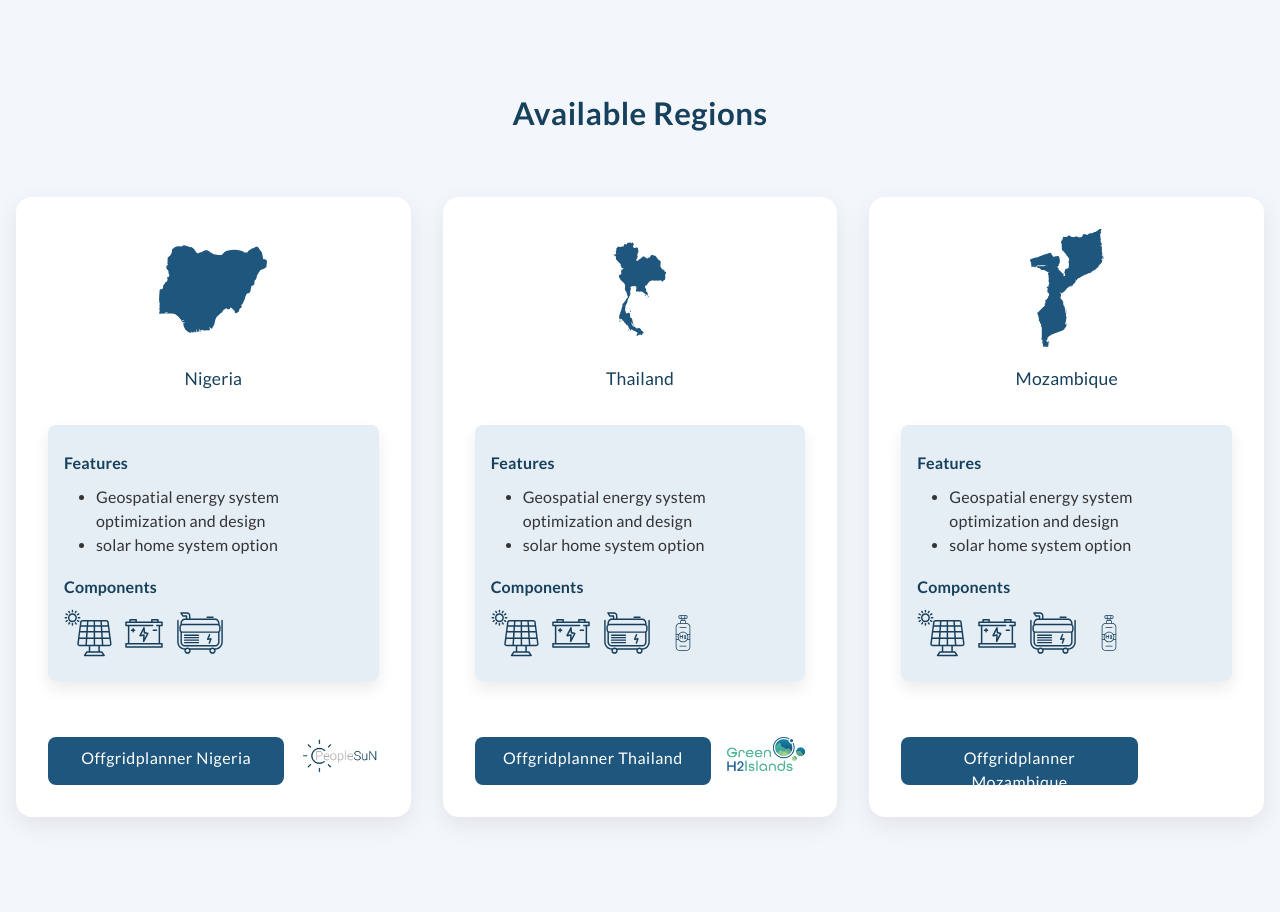
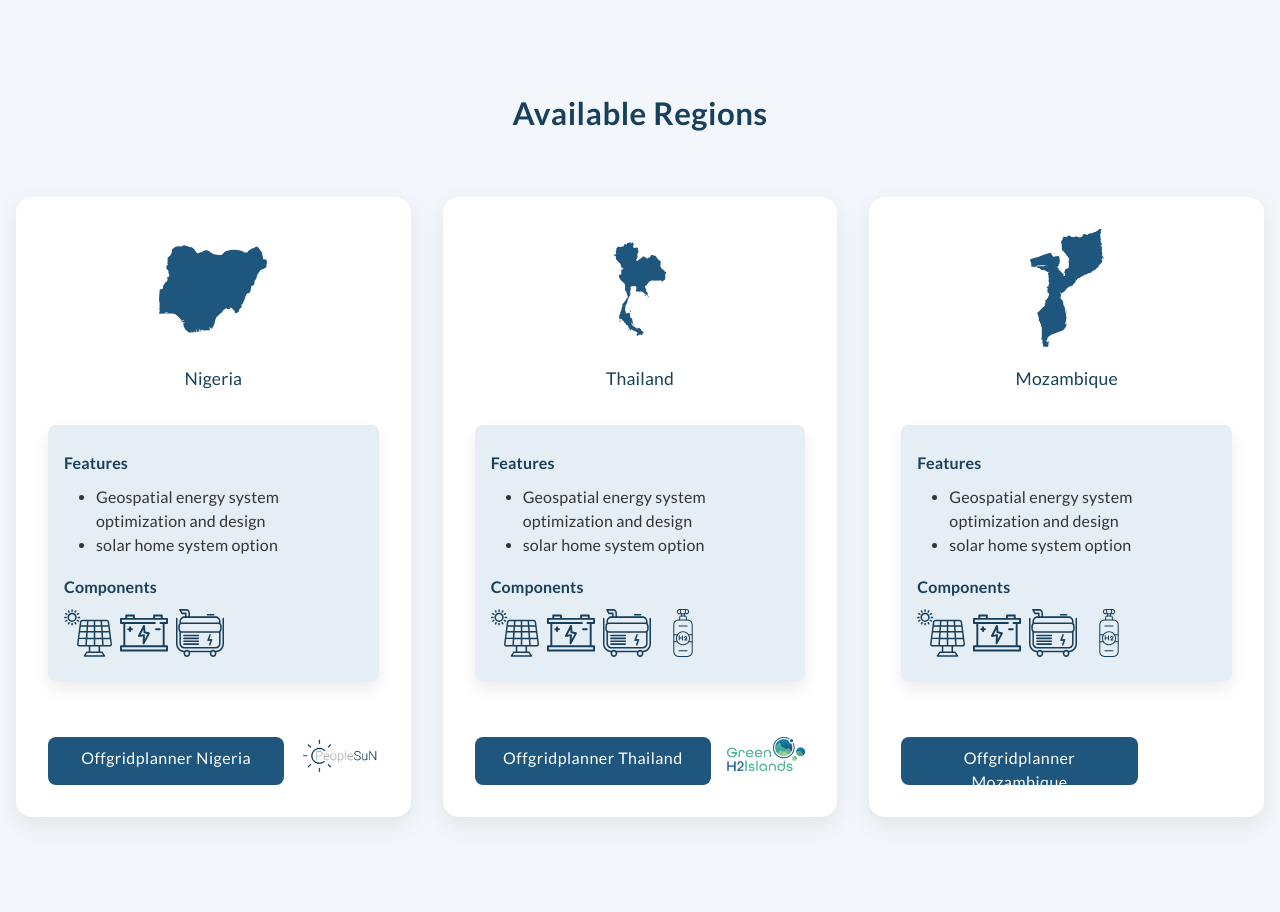
Before and after one commit to rl-institut/offgridplanner-landing, a Flask app: page / in a window 1280 px wide. Shown: the part 645-1557 px from the top of the page. Run offline with Flask 3, Linux system fonts and the light colour scheme; some libraries are stand-ins or nearby versions.

Commit message:
added icons with 1200px height that use full height of their viewbox for more same looking height

```diff
--- a/templates/index.html
+++ b/templates/index.html
@@ -110,9 +110,9 @@
                                 Components
                             </p>
                             <div class="components-list">
-                                <img src="{{ url_for('static', filename='assets/icons/i_pv.svg') }}" title="PV modules" alt="PV modules Icon" class="category-icon">
-                                <img src="{{ url_for('static', filename='assets/icons/i_battery.svg') }}" title="Battery Storage" alt="Battery Storage Icon" class="category-icon">
-                                <img src="{{ url_for('static', filename='assets/icons/i_generator.svg') }}" title="Diesel Generator" alt="Diesel Generator Icon" class="category-icon">
+                                <img src="{{ url_for('static', filename='assets/icons/i_pv_full.svg') }}" title="PV modules" alt="PV modules Icon" class="category-icon">
+                                <img src="{{ url_for('static', filename='assets/icons/i_battery_full.svg') }}" title="Battery Storage" alt="Battery Storage Icon" class="category-icon">
+                                <img src="{{ url_for('static', filename='assets/icons/i_generator_full.svg') }}" title="Diesel Generator" alt="Diesel Generator Icon" class="category-icon">
                             </div>
                         </div>
                     </div>
@@ -145,10 +145,10 @@
                                 Components
                             </p>
                             <div class="components-list">
-                                <img src="{{ url_for('static', filename='assets/icons/i_pv.svg') }}" title="PV modules" alt="PV modules Icon" class="category-icon">
-                                <img src="{{ url_for('static', filename='assets/icons/i_battery.svg') }}" title="Battery Storage" alt="Battery Storage Icon" class="category-icon">
-                                <img src="{{ url_for('static', filename='assets/icons/i_generator.svg') }}" title="Diesel Generator" alt="Diesel Generator Icon" class="category-icon">
-                                <img src="{{ url_for('static', filename='assets/icons/i_h2reservoir.svg') }}" title"Hydrogen Storage" alt="Hydrogen Storage Icon" class="category-icon">
+                                <img src="{{ url_for('static', filename='assets/icons/i_pv_full.svg') }}" title="PV modules" alt="PV modules Icon" class="category-icon">
+                                <img src="{{ url_for('static', filename='assets/icons/i_battery_full.svg') }}" title="Battery Storage" alt="Battery Storage Icon" class="category-icon">
+                                <img src="{{ url_for('static', filename='assets/icons/i_generator_full.svg') }}" title="Diesel Generator" alt="Diesel Generator Icon" class="category-icon">
+                                <img src="{{ url_for('static', filename='assets/icons/i_h2reservoir_full.svg') }}" title"Hydrogen Storage" alt="Hydrogen Storage Icon" class="category-icon">
                             </div>
                         </div>
                     </div>
@@ -183,10 +183,10 @@
                                 Components
                             </p>
                             <div class="components-list">
-                                <img src="{{ url_for('static', filename='assets/icons/i_pv.svg') }}" title="PV modules" alt="PV modules Icon" class="category-icon">
-                                <img src="{{ url_for('static', filename='assets/icons/i_battery.svg') }}" title="Battery Storage" alt="Battery Storage Icon" class="category-icon">
-                                <img src="{{ url_for('static', filename='assets/icons/i_generator.svg') }}" title="Diesel Generator" alt="Diesel Generator Icon" class="category-icon">
-                                <img src="{{ url_for('static', filename='assets/icons/i_h2reservoir.svg') }}" title"Hydrogen Storage" alt="Hydrogen Storage Icon" class="category-icon">
+                                <img src="{{ url_for('static', filename='assets/icons/i_pv_full.svg') }}" title="PV modules" alt="PV modules Icon" class="category-icon">
+                                <img src="{{ url_for('static', filename='assets/icons/i_battery_full.svg') }}" title="Battery Storage" alt="Battery Storage Icon" class="category-icon">
+                                <img src="{{ url_for('static', filename='assets/icons/i_generator_full.svg') }}" title="Diesel Generator" alt="Diesel Generator Icon" class="category-icon">
+                                <img src="{{ url_for('static', filename='assets/icons/i_h2reservoir_full.svg') }}" title"Hydrogen Storage" alt="Hydrogen Storage Icon" class="category-icon">
                             </div>
                         </div>
                     </div>
```
Also changed, not shown: static/assets/icons/i_battery_full.svg (added), static/assets/icons/i_generator_full.svg (added), static/assets/icons/i_h2reservoir_full.svg (added), static/assets/icons/i_pv_full.svg (added).
